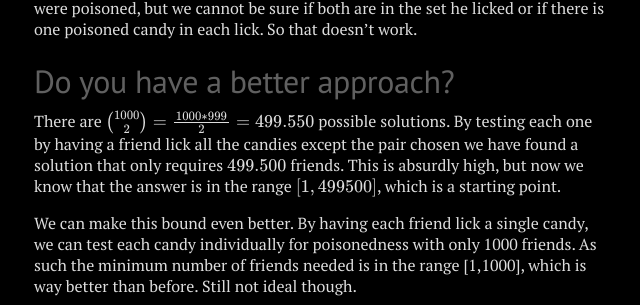
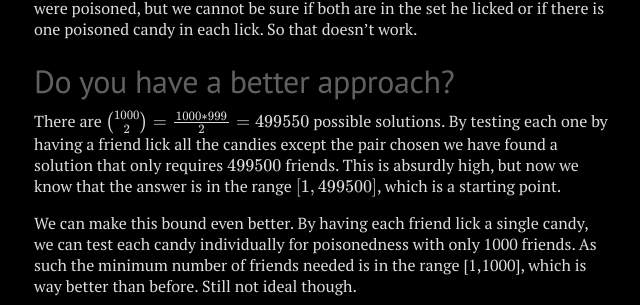
Before and after one commit to migueltorrescosta/migueltorrescosta.github.io, a Jekyll site: the page built from _posts/2018-01-10-Deadly-Candy.md, in a window 1280 px wide and 900 px high, scrolled down 959 px. Shown: the part 152-457 px from the top of the window, without its empty margins (318-958 px from the left). Built offline with Jekyll 4.4.1, drawn with Linux system fonts in a browser that asks for light colours; formulas are drawn with MathJax 3; comment, search, counter and statistics services are not loaded.

Commit message:
Removed hundreds delimiter for integers

```diff
--- a/_posts/2018-01-10-Deadly-Candy.md
+++ b/_posts/2018-01-10-Deadly-Candy.md
@@ -26,7 +26,7 @@ Yes. This one is a bit trickier. In problem $$ 1 $$ we used the fact that at eac
 
 # Do you have a better approach?
 
-There are $$ {1000\choose 2} = \frac{ 1000 * 999 }{2} = 499.550 $$ possible solutions. By testing each one by having a friend lick all the candies except the pair chosen we have found a solution that only requires $$ 499.500 $$ friends. This is absurdly high, but now we know that the answer is in the range $$ [1,499500] $$, which is a starting point.
+There are $$ {1000\choose 2} = \frac{ 1000 * 999 }{2} = 499 550 $$ possible solutions. By testing each one by having a friend lick all the candies except the pair chosen we have found a solution that only requires $$ 499 500 $$ friends. This is absurdly high, but now we know that the answer is in the range $$ [1,499500] $$, which is a starting point.
 
 We can make this bound even better. By having each friend lick a single candy, we can test each candy individually for poisonedness with only 1000 friends. As such the minimum number of friends needed is in the range [1,1000], which is way better than before. Still not ideal though.
 
```
